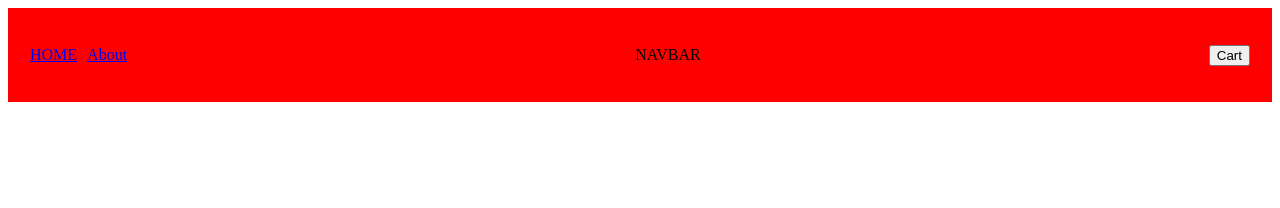
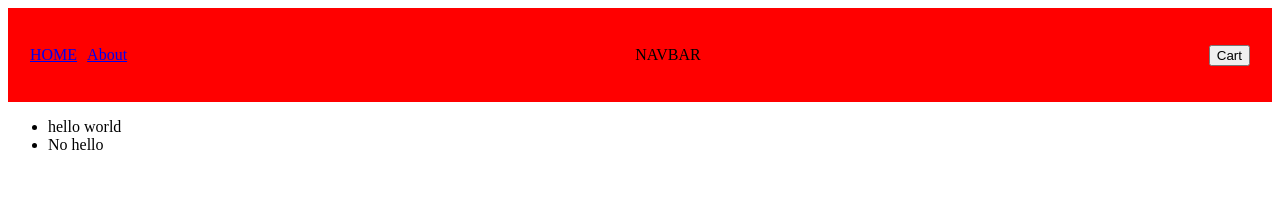
Before and after one commit to shoaibrasool/EcommerceReduxVite, a React (Vite) app: page / in a window 1280 px wide. Shown: the top 208 px of the page. Built offline with nearby package versions, Linux system fonts and the light colour scheme.

Commit message:
working store

```diff
--- a/package.json
+++ b/package.json
@@ -10,8 +10,10 @@
     "preview": "vite preview"
   },
   "dependencies": {
+    "@reduxjs/toolkit": "^1.9.7",
     "react": "^18.2.0",
     "react-dom": "^18.2.0",
+    "react-redux": "^8.1.3",
     "react-router-dom": "^6.20.0"
   },
   "devDependencies": {
--- /dev/null
+++ b/src/app/store.js
@@ -0,0 +1,6 @@
+import { configureStore } from "@reduxjs/toolkit";
+import { productSlice } from "../features/productSlice"
+
+export const store = configureStore({
+    reducer : productSlice
+})
--- a/src/components/Navbar.jsx
+++ b/src/components/Navbar/Navbar.jsx
@@ -6,7 +6,7 @@ export default function Navbar() {
         <>
             <div style={{ display: 'flex', justifyContent: 'space-between', alignItems: 'center', padding: '22px', backgroundColor: 'red', }}>
                 <div style={{ display: 'flex', gap: '10px' }}>
-                    <a href="http://localhost:5173/child">HOME</a>
+                    <a href="http://localhost:5173/">HOME</a>
                     <a href="http://localhost:5173/child2">About</a>
                 </div>
                 <p >NAVBAR</p>
--- /dev/null
+++ b/src/components/product/Products.jsx
@@ -0,0 +1,19 @@
+// import React from 'react'
+import { useSelector } from 'react-redux'
+
+const Products = () => {
+    const Products = useSelector(state => state.reducer.product)
+    return (
+        <>
+            <ul>
+                {Products.map((product) => (
+                    <li key={product.id}>
+                        <div>{product.text}</div>
+                    </li>
+                ))}
+            </ul>
+        </>
+    )
+}
+
+export default Products
--- /dev/null
+++ b/src/features/productSlice.js
@@ -0,0 +1,20 @@
+import { createSlice } from "@reduxjs/toolkit";
+
+const initialState = {
+    product : [
+        { id: 1, text: 'hello world' },
+        { id: 2, text: 'No hello ' }
+    ]
+}
+
+export const productSlice = createSlice({
+    name: 'product',
+    initialState,
+    reducers: {
+
+    }
+})
+
+
+
+export default productSlice
```
Also changed, not shown: src/main.jsx (+9 -6 lines), 1 other file (tests, documents, lock files or other folders).
